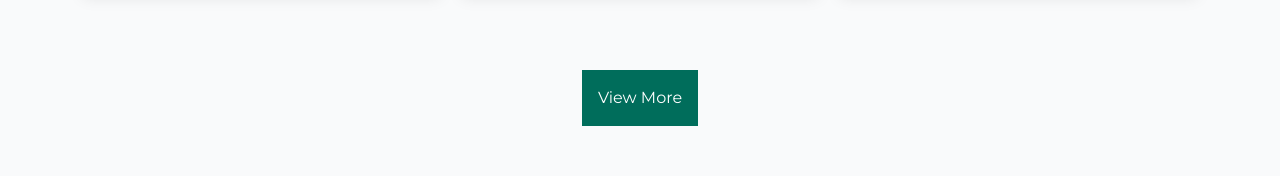
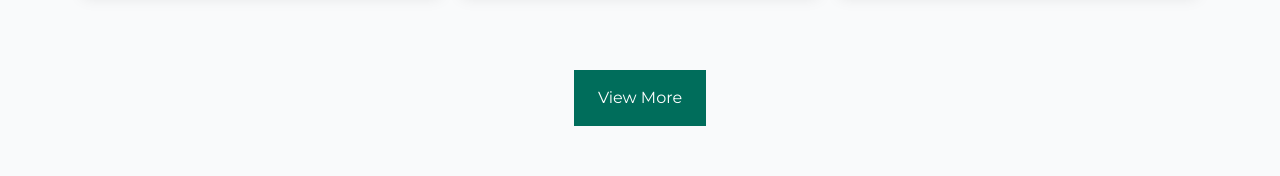
Before and after one commit to jebsonubaldo/arkitektur, a Next.js app: page / in a window 1280 px wide. Shown: the part 1686-1862 px from the top of the page. Built offline with nearby package versions, Linux system fonts and the light colour scheme.

Commit message:
edit buttons

```diff
--- a/src/components/Testimonials.js
+++ b/src/components/Testimonials.js
@@ -111,7 +111,7 @@ export default function Testimonilas() {
           </div>
         </div>
         <div className="text-center">
-          <button type="" className=" p-4 mt-20 bg-green text-white">
+          <button type="" className=" px-6 py-4 mt-20 bg-green text-white">
             View More
           </button>
         </div>
```
